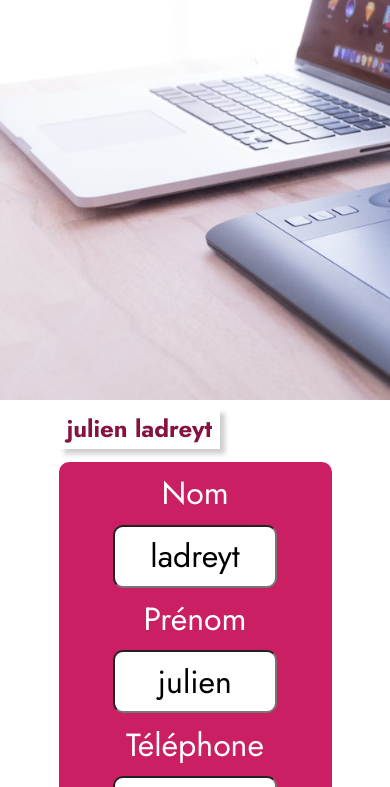
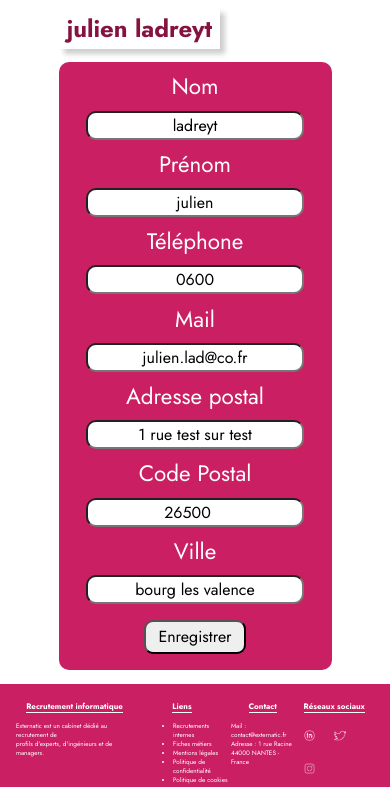
Before and after one commit to 121019/Externatic-, a React (Vite) app in the folder frontend/: page /espace/profil in a window 390 px wide. Shown: the part 781-1568 px from the top of the page. Built offline with nearby package versions, Linux system fonts and the light colour scheme; no server answers.

Commit message:
fix css mobile mon espace et mon profil

```diff
--- a/frontend/src/Navbar/MonEspace.css
+++ b/frontend/src/Navbar/MonEspace.css
@@ -70,5 +70,23 @@
 }
 
 @media screen and (max-width: 550px) {
-
+    .monEspace{
+        height: 40em;
+    }
+    .espace_nomcomplet-h4{
+        margin-left: auto;
+    }
+    .espace_section-bulle{
+        font-size: 1.5em;
+        margin-top: 5%;
+        height: 4em;
+    }
+    .espace_section{
+        flex-direction: column;
+        justify-content: center;
+        width: auto;
+        gap: 1em;
+        margin-top: 5%;
+        margin-bottom: 11%;
+    }
 }
--- a/frontend/src/Navbar/MonProfil.css
+++ b/frontend/src/Navbar/MonProfil.css
@@ -54,7 +54,6 @@
 }
 .profil_donnee{
     background-color: var(--primary_color);
-    height: 80em;
     width: 100%;
     margin: 5% auto;
     border-radius: 10px;
@@ -85,5 +84,34 @@
 }
 .profil_input button {
     width: auto;
+    padding: 0.5em 1em;
     font-size: 2em;
+    border-radius: 9px;
+    margin-top: 3%;
+    margin-bottom: 3%;
 }
+@media screen and (max-width: 950px) {
+
+}
+
+
+@media screen and (max-width: 750px) {
+
+}
+
+@media screen and (max-width: 550px) {
+    .profil{
+        height: 40em;
+    }
+    .profil_input label{
+        font-size: 1.4em;
+    }
+    .profil_input input{
+        font-size: 1em;
+        width: 80%;
+    }
+    .profil_input button{
+        font-size: 1em;
+        padding: 0.2em 0.8em;
+    }
+}
--- a/frontend/src/Navbar/MonProfil.jsx
+++ b/frontend/src/Navbar/MonProfil.jsx
@@ -24,7 +24,6 @@ function MonProfil() {
       ) : (
         <div className="profilPersonalise">
           <h4 className="profil_nomcomplet-h4">
-            {" "}
             {user.firstname} {user.lastname}
           </h4>
           <div className="profil_donnee">
```
